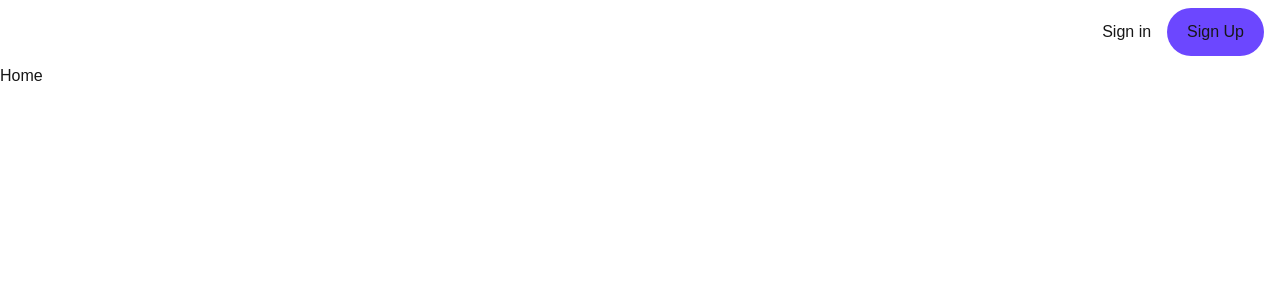
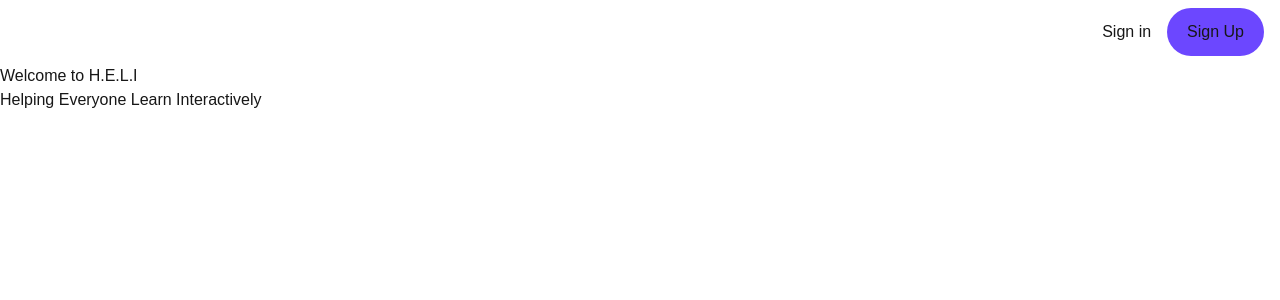
Before and after one commit to CorinnaaKR/WK12-GroupProject, a Next.js app: page / in a window 1280 px wide. Shown: the top 300 px of the page. Built offline with nearby package versions, Linux system fonts and the light colour scheme; no server answers.

Commit message:
changes to schema, and created a title

```diff
--- a/src/app/page.js
+++ b/src/app/page.js
@@ -1,7 +1,8 @@
 export default function Home() {
   return (
     <div>
-      <h1>Home</h1>
+      <h1>Welcome to H.E.L.I</h1>
+      <h2>Helping Everyone Learn Interactively</h2>
     </div>
   );
 }
```
Also changed, not shown: 1 other file (tests, documents, lock files or other folders).
